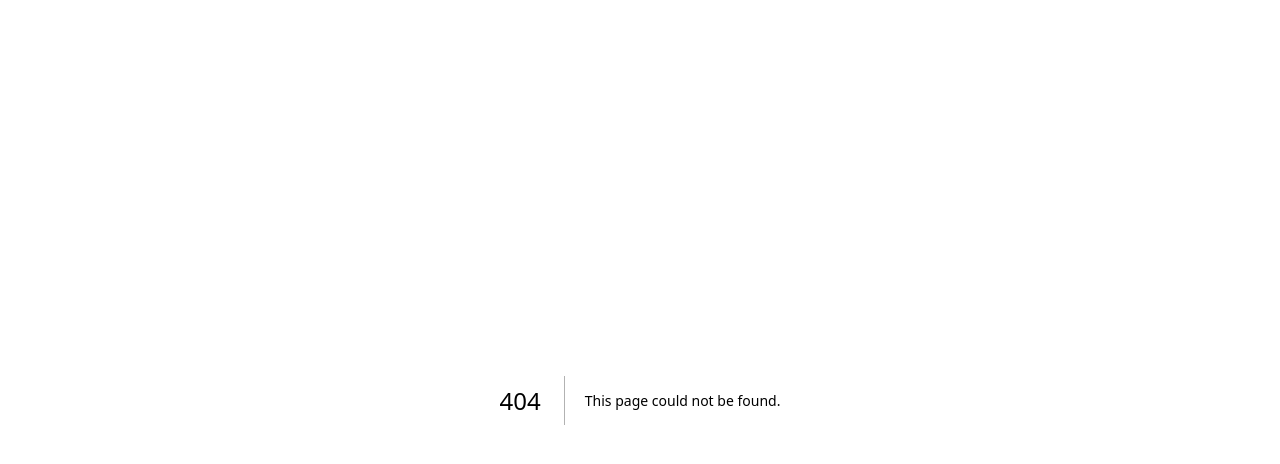
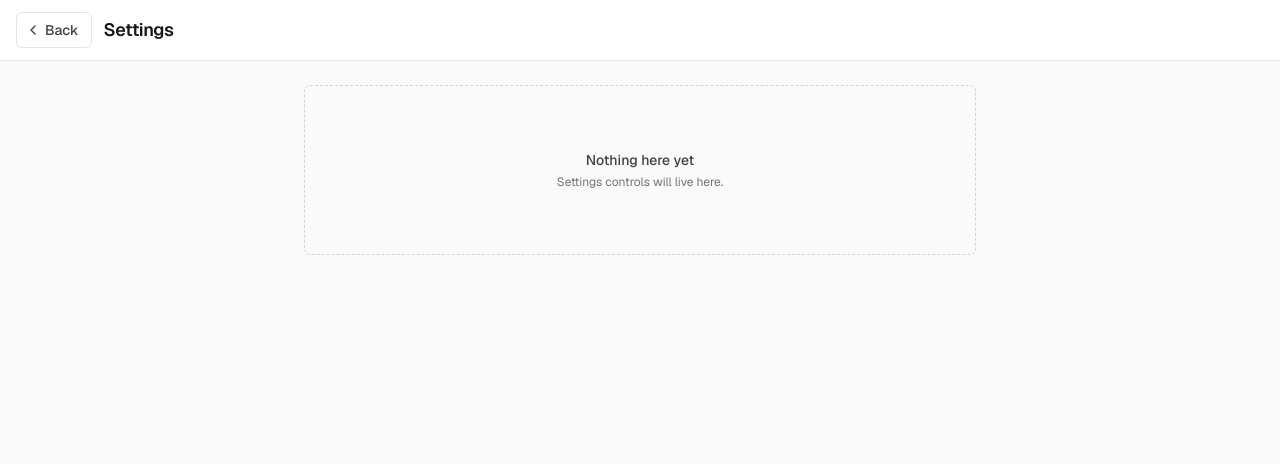
Before and after one commit to DnguyenE/salon-calendar, a Next.js app: page /settings in a window 1280 px wide. Before the commit this address had no page. Shown: the top 464 px of the page. Built offline with nearby package versions, Linux system fonts and the light colour scheme.

Commit message:
Add settings page

```diff
--- /dev/null
+++ b/app/settings/page.tsx
@@ -0,0 +1,50 @@
+import Link from "next/link";
+
+export const metadata = {
+  title: "Settings · Salon Calendar",
+};
+
+export default function SettingsPage() {
+  return (
+    <div className="flex min-h-screen flex-col bg-zinc-50 text-zinc-900 dark:bg-zinc-950 dark:text-zinc-100">
+      <header className="flex items-center gap-3 border-b border-zinc-200 bg-white px-4 py-3 dark:border-zinc-800 dark:bg-zinc-950">
+        <Link
+          href="/"
+          aria-label="Back to calendar"
+          className="inline-flex h-9 items-center gap-1 rounded-md border border-zinc-200 pl-2 pr-3 text-sm font-medium text-zinc-700 transition-colors hover:bg-zinc-100 dark:border-zinc-800 dark:text-zinc-300 dark:hover:bg-zinc-900"
+        >
+          <svg
+            xmlns="http://www.w3.org/2000/svg"
+            viewBox="0 0 24 24"
+            fill="none"
+            stroke="currentColor"
+            strokeWidth="2"
+            strokeLinecap="round"
+            strokeLinejoin="round"
+            className="h-4 w-4"
+            aria-hidden
+          >
+            <path d="m15 18-6-6 6-6" />
+          </svg>
+          Back
+        </Link>
+        <h1 className="text-lg font-semibold tracking-tight text-zinc-900 dark:text-zinc-50">
+          Settings
+        </h1>
+      </header>
+
+      <main className="flex flex-1 items-start justify-center p-6">
+        <div className="w-full max-w-2xl">
+          <div className="rounded-md border border-dashed border-zinc-300 px-6 py-16 text-center dark:border-zinc-700">
+            <p className="text-sm font-medium text-zinc-700 dark:text-zinc-200">
+              Nothing here yet
+            </p>
+            <p className="mt-1 text-xs text-zinc-500 dark:text-zinc-400">
+              Settings controls will live here.
+            </p>
+          </div>
+        </div>
+      </main>
+    </div>
+  );
+}
--- a/src/components/CalendarHeader.tsx
+++ b/src/components/CalendarHeader.tsx
@@ -1,5 +1,6 @@
 "use client";
 
+import Link from "next/link";
 import { addDays, format, isSameDay } from "date-fns";
 
 interface CalendarHeaderProps {
@@ -87,6 +88,27 @@ export function CalendarHeader({
         >
           Today
         </button>
+        <Link
+          href="/settings"
+          aria-label="Settings"
+          title="Settings"
+          className="flex h-9 w-9 items-center justify-center rounded-md border border-zinc-200 text-zinc-700 transition-colors hover:bg-zinc-100 dark:border-zinc-800 dark:text-zinc-300 dark:hover:bg-zinc-900"
+        >
+          <svg
+            xmlns="http://www.w3.org/2000/svg"
+            viewBox="0 0 24 24"
+            fill="none"
+            stroke="currentColor"
+            strokeWidth="1.75"
+            strokeLinecap="round"
+            strokeLinejoin="round"
+            className="h-4 w-4"
+            aria-hidden
+          >
+            <path d="M12 15.5a3.5 3.5 0 1 0 0-7 3.5 3.5 0 0 0 0 7Z" />
+            <path d="M19.4 13.6a1.6 1.6 0 0 0 .32 1.76l.06.06a2 2 0 1 1-2.83 2.83l-.06-.06a1.6 1.6 0 0 0-1.76-.32 1.6 1.6 0 0 0-1 1.46V19.5a2 2 0 1 1-4 0v-.07a1.6 1.6 0 0 0-1.05-1.46 1.6 1.6 0 0 0-1.76.32l-.06.06a2 2 0 1 1-2.83-2.83l.06-.06a1.6 1.6 0 0 0 .32-1.76 1.6 1.6 0 0 0-1.46-1H3.5a2 2 0 1 1 0-4h.07a1.6 1.6 0 0 0 1.46-1.05 1.6 1.6 0 0 0-.32-1.76l-.06-.06a2 2 0 1 1 2.83-2.83l.06.06a1.6 1.6 0 0 0 1.76.32H9.4a1.6 1.6 0 0 0 1-1.46V3.5a2 2 0 1 1 4 0v.07a1.6 1.6 0 0 0 1 1.46 1.6 1.6 0 0 0 1.76-.32l.06-.06a2 2 0 1 1 2.83 2.83l-.06.06a1.6 1.6 0 0 0-.32 1.76V9.4a1.6 1.6 0 0 0 1.46 1H20.5a2 2 0 1 1 0 4h-.07a1.6 1.6 0 0 0-1.46 1Z" />
+          </svg>
+        </Link>
       </div>
     </header>
   );
```
